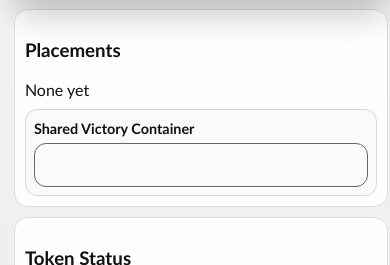
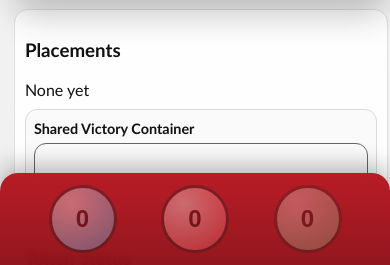
Before and after one commit to boyoart/oxbridge-games, a plain HTML site: page index.html in a window 390 px wide. Both pictures are taken after a click on the button "Single Player". Shown: the part 579-844 px from the top of the page. Drawn offline with Linux system fonts and the light colour scheme; no server answers.

Commit message:
Fix mobile Ludo ball tray with fixed bottom action bar

```diff
--- a/style.css
+++ b/style.css
@@ -326,3 +326,40 @@ button, a { background: var(--ox-red); color: #fff; text-decoration: none; curso
   .top-bar { grid-template-columns: 1fr; }
   .controls { justify-content: flex-start; }
 }
+
+@media (max-width: 768px) {
+  /* Mobile breakpoint: keep the 3-ball controls always visible without scrolling. */
+  :root {
+    --mobile-ball-bar-height: 96px;
+  }
+
+  /* Mobile sticky/fixed bar: pin the 3 balls to viewport bottom; desktop layout remains untouched above 768px. */
+  #ballTray.bottom-balls {
+    position: fixed;
+    left: 0;
+    right: 0;
+    bottom: 0;
+    z-index: 40;
+    margin: 0;
+    padding: 12px 16px calc(12px + env(safe-area-inset-bottom));
+    gap: 12px;
+    justify-content: space-evenly;
+    flex-wrap: nowrap;
+    background: linear-gradient(180deg, rgba(181, 16, 26, 0.95), rgba(143, 15, 23, 0.97));
+    border-top-left-radius: 18px;
+    border-top-right-radius: 18px;
+    box-shadow: 0 -8px 22px rgba(0, 0, 0, 0.26);
+    backdrop-filter: blur(4px);
+  }
+
+  #ballTray .ball {
+    width: clamp(58px, 18vw, 68px);
+    height: clamp(58px, 18vw, 68px);
+    flex: 0 0 auto;
+  }
+
+  /* Mobile overlap guard: reserve space so the fixed ball bar does not hide board tiles or controls. */
+  #gameScreen {
+    padding-bottom: calc(var(--mobile-ball-bar-height) + env(safe-area-inset-bottom));
+  }
+}
```
